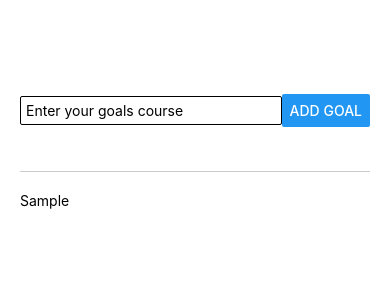
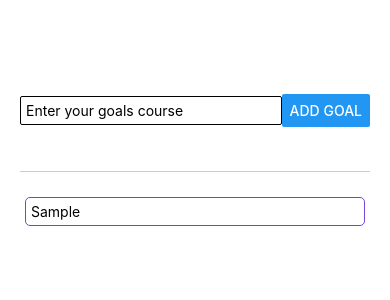
Before and after one commit to jsidd06/goal-android-ios-app, a React Native app: screen / in a window 390 px wide. Both pictures are taken after typing "Sample" into the empty fields and a click on the button "ADD GOAL". Shown: the top 300 px of the page. Built offline with nearby package versions, Linux system fonts and the light colour scheme.

Commit message:
feat: make it scrollable and use alwaysbouncevertical for ios

```diff
--- a/App.js
+++ b/App.js
@@ -1,5 +1,12 @@
 import { useState } from "react";
-import { Button, StyleSheet, Text, TextInput, View } from "react-native";
+import {
+  Button,
+  ScrollView,
+  StyleSheet,
+  Text,
+  TextInput,
+  View,
+} from "react-native";
 
 export default function App() {
   const [enterGoal, setEnterGoal] = useState("");
@@ -23,9 +30,13 @@ export default function App() {
         <Button title="Add Goal" onPress={submitGoalsHandler} />
       </View>
       <View style={styles.textContainer}>
-        {allEnteredGoal.map((goal, index) => (
-          <Text key={index}>{goal}</Text>
-        ))}
+        <ScrollView alwaysBounceVertical={false}>
+          {allEnteredGoal.map((goal, index) => (
+            <View key={index} style={styles.goalContainer}>
+              <Text>{goal}</Text>
+            </View>
+          ))}
+        </ScrollView>
       </View>
     </View>
   );
@@ -51,6 +62,13 @@ const styles = StyleSheet.create({
     borderRadius: 2,
     padding: 5,
   },
+  goalContainer: {
+    padding: 5,
+    borderWidth: 1,
+    borderColor: "#7743DB",
+    margin: 5,
+    borderRadius: 5,
+  },
   textContainer: {
     flex: 5,
     marginTop: 20,
```
